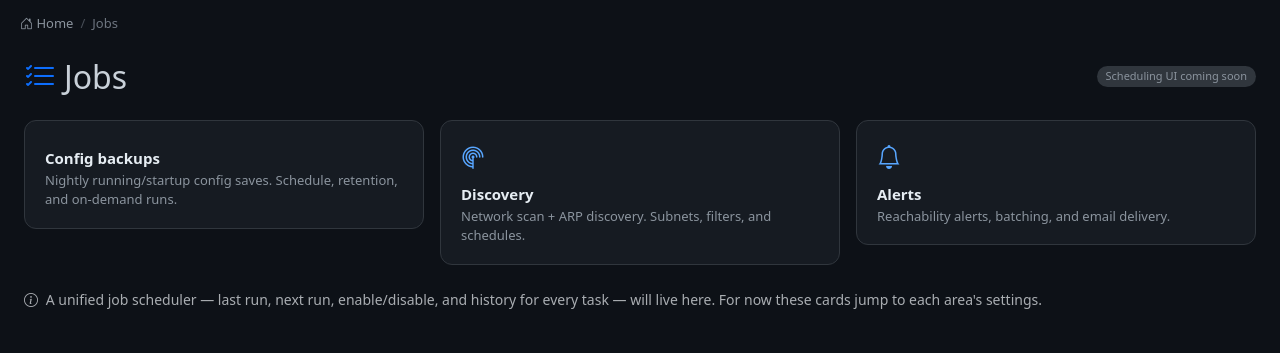
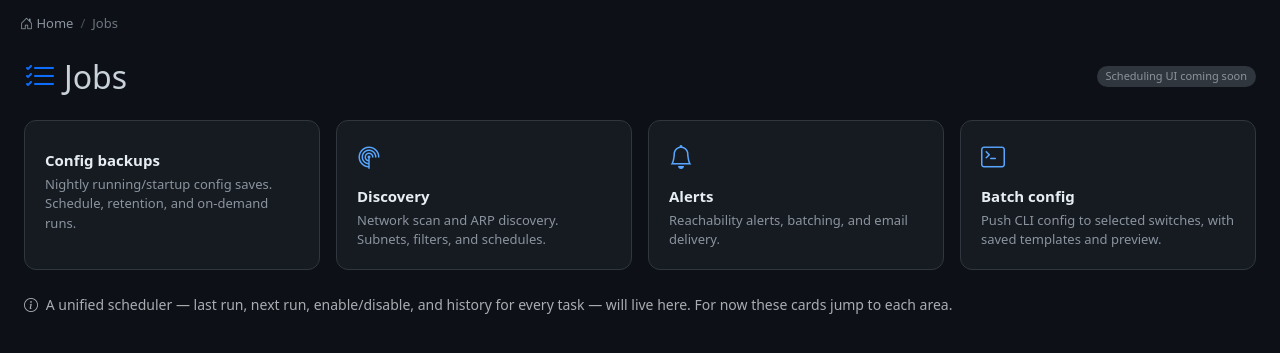
Before and after one commit to LuckyBasartd/Aruba-Network-Agent, a Python web app: template aruba_agent/web/templates/jobs.html in a window 1280 px wide. Shown: the part 54-407 px from the top of the page. Run offline with Jinja, Linux system fonts and the light colour scheme; the template is opened without the code that fills it, so the values that code supplies are empty.

Commit message:
Jobs: equal-sized cards (CSS grid) + add Batch config card; drop Batch Config from dashboard toolbar

```diff
--- a/aruba_agent/web/templates/dashboard.html
+++ b/aruba_agent/web/templates/dashboard.html
@@ -110,10 +110,6 @@
     <button class="btn btn-outline-secondary btn-sm" onclick="fetchState()">
       <i class="bi bi-arrow-clockwise"></i> Refresh
     </button>
-    <a class="btn btn-outline-secondary btn-sm" href="{{ url_for('config_push_page') }}"
-       title="Batch configuration changes">
-      <i class="bi bi-terminal me-1"></i>Batch Config
-    </a>
   </div>
 </div>
 
--- a/aruba_agent/web/templates/jobs.html
+++ b/aruba_agent/web/templates/jobs.html
@@ -8,11 +8,13 @@
   <link href="https://cdn.jsdelivr.net/npm/bootstrap-icons@1.11.1/font/bootstrap-icons.css" rel="stylesheet">
   <style>
     body{background:#0d1117;color:#c9d1d9;}
-    .na-card{display:block;background:#161b22;border:1px solid #30363d;border-radius:12px;
-      padding:18px 20px;text-decoration:none;color:inherit;transition:border-color .15s,transform .05s;}
+    .na-grid{display:grid;grid-template-columns:repeat(auto-fit,minmax(240px,1fr));gap:16px;}
+    .na-card{display:flex;flex-direction:column;min-height:150px;background:#161b22;
+      border:1px solid #30363d;border-radius:12px;padding:18px 20px;text-decoration:none;
+      color:inherit;transition:border-color .15s;}
     .na-card:hover{border-color:#58a6ff;}
     .na-card .bi{font-size:24px;color:#58a6ff;}
-    .na-card h5{margin:10px 0 4px;font-size:15px;font-weight:600;color:#e6edf3;}
+    .na-card h5{margin:12px 0 6px;font-size:15px;font-weight:600;color:#e6edf3;}
     .na-card p{margin:0;font-size:13px;color:#8b949e;line-height:1.5;}
     .soon{font-size:11px;background:#30363d;color:#8b949e;border-radius:20px;padding:2px 9px;}
   </style>
@@ -27,34 +29,33 @@
     <span class="soon">Scheduling UI coming soon</span>
   </div>
 
-  <div class="row g-3">
-    <div class="col-md-4">
+  <div class="na-grid">
     <a class="na-card" href="{{ url_for('settings_backup') }}">
       <i class="bi bi-device-floppy"></i>
       <h5>Config backups</h5>
       <p>Nightly running/startup config saves. Schedule, retention, and on-demand runs.</p>
     </a>
-    </div>
-    <div class="col-md-4">
     <a class="na-card" href="{{ url_for('settings_scanner') }}">
       <i class="bi bi-radar"></i>
       <h5>Discovery</h5>
-        <p>Network scan + ARP discovery. Subnets, filters, and schedules.</p>
+      <p>Network scan and ARP discovery. Subnets, filters, and schedules.</p>
     </a>
-    </div>
-    <div class="col-md-4">
     <a class="na-card" href="{{ url_for('settings_email') }}">
       <i class="bi bi-bell"></i>
       <h5>Alerts</h5>
       <p>Reachability alerts, batching, and email delivery.</p>
     </a>
-    </div>
+    <a class="na-card" href="{{ url_for('config_push_page') }}">
+      <i class="bi bi-terminal"></i>
+      <h5>Batch config</h5>
+      <p>Push CLI config to selected switches, with saved templates and preview.</p>
+    </a>
   </div>
 
   <p class="text-muted small mt-4">
     <i class="bi bi-info-circle me-1"></i>
-    A unified job scheduler — last run, next run, enable/disable, and history for every task —
-    will live here. For now these cards jump to each area's settings.
+    A unified scheduler — last run, next run, enable/disable, and history for every task —
+    will live here. For now these cards jump to each area.
   </p>
 </div>
 </body>
```
Lines whose indentation alone changed are shown as unchanged.
